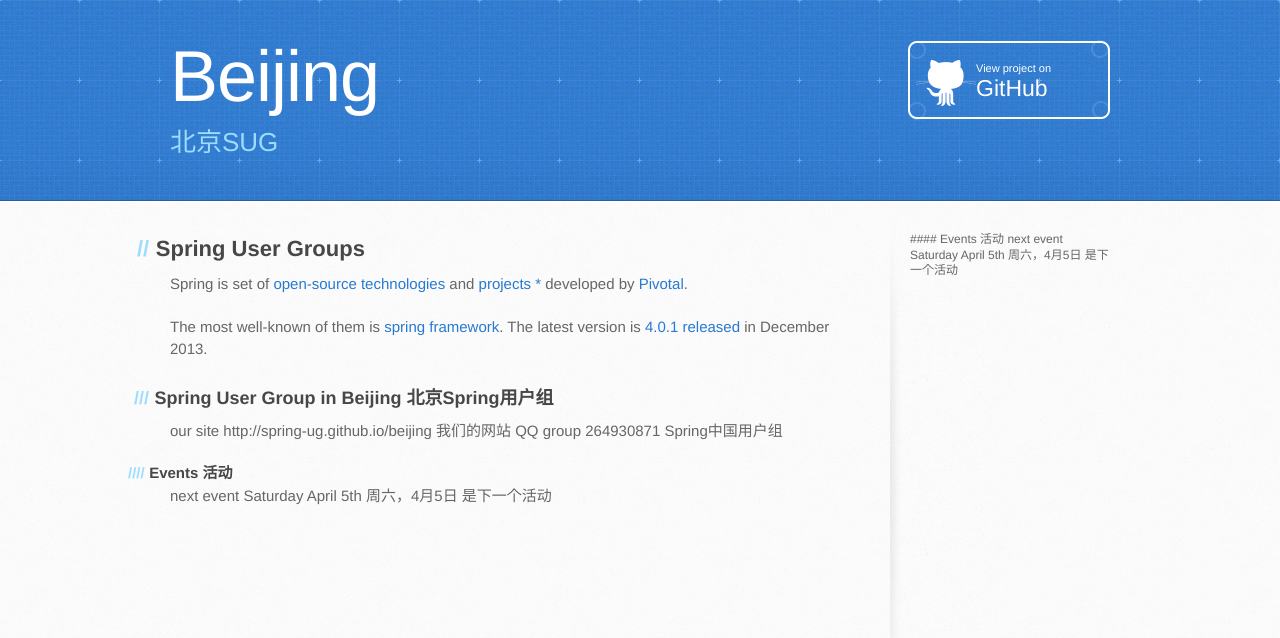
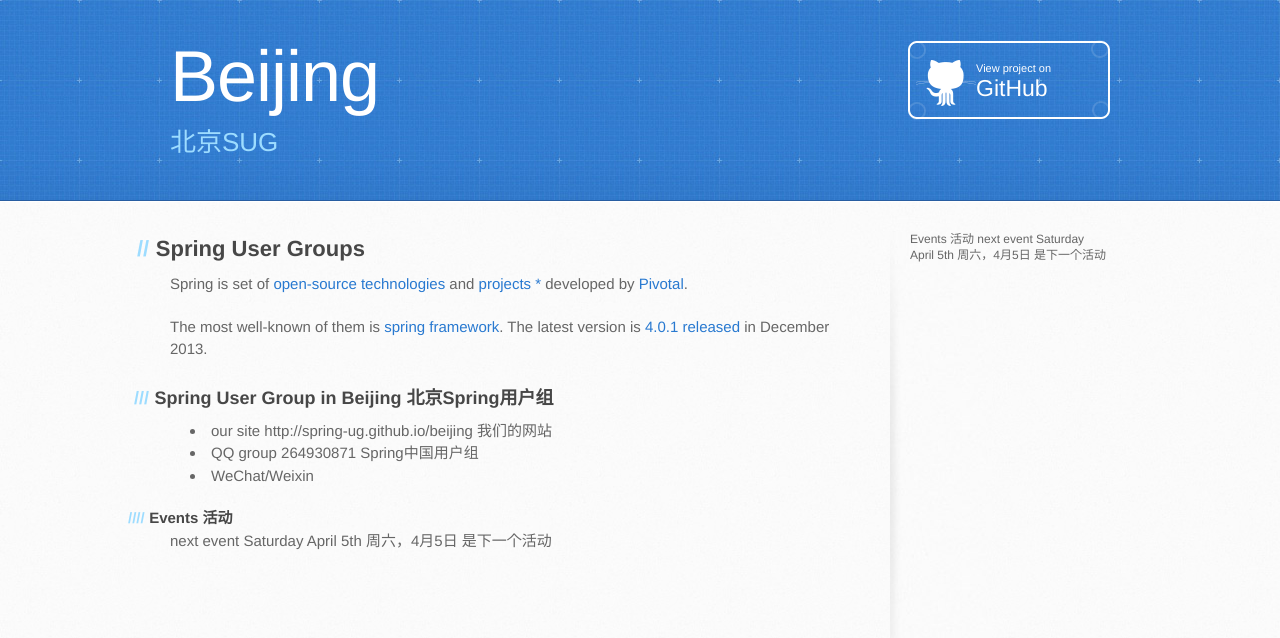
Before and after one commit to spring-ug/beijing, a Jekyll site: the page built from index.md, in a window 1280 px wide. Shown: the top 638 px of the page. Built offline with Jekyll 4.4.1, drawn with Linux system fonts in a browser that asks for light colours; Markdown is read by kramdown in place of the engine named in the settings.

Commit message:
tiny updates

```diff
--- a/_includes/events.md
+++ b/_includes/events.md
@@ -1,3 +1,5 @@
-#### Events 活动
+Events 活动
 
-next event Saturday April 5th 周六，4月5日 是下一个活动
+next event Saturday April 5th
+
+周六，4月5日 是下一个活动
--- a/index.md
+++ b/index.md
@@ -16,8 +16,9 @@
 
 ### Spring User Group in Beijing 北京Spring用户组
 
-our site http://spring-ug.github.io/beijing 我们的网站
-QQ group 264930871 Spring中国用户组
+- our site http://spring-ug.github.io/beijing 我们的网站
+- QQ group 264930871 Spring中国用户组
+- WeChat/Weixin
 
 #### Events 活动
 
```
